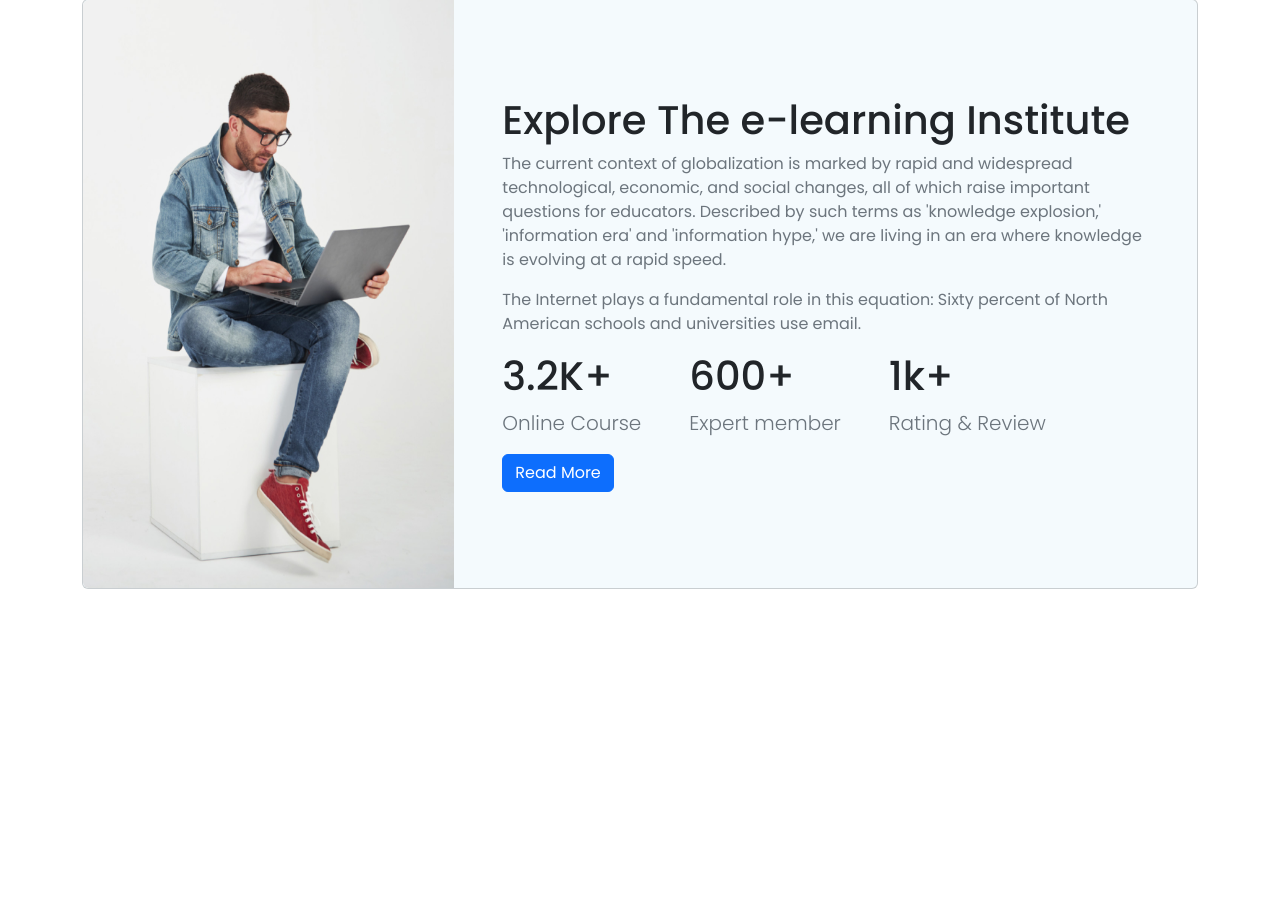
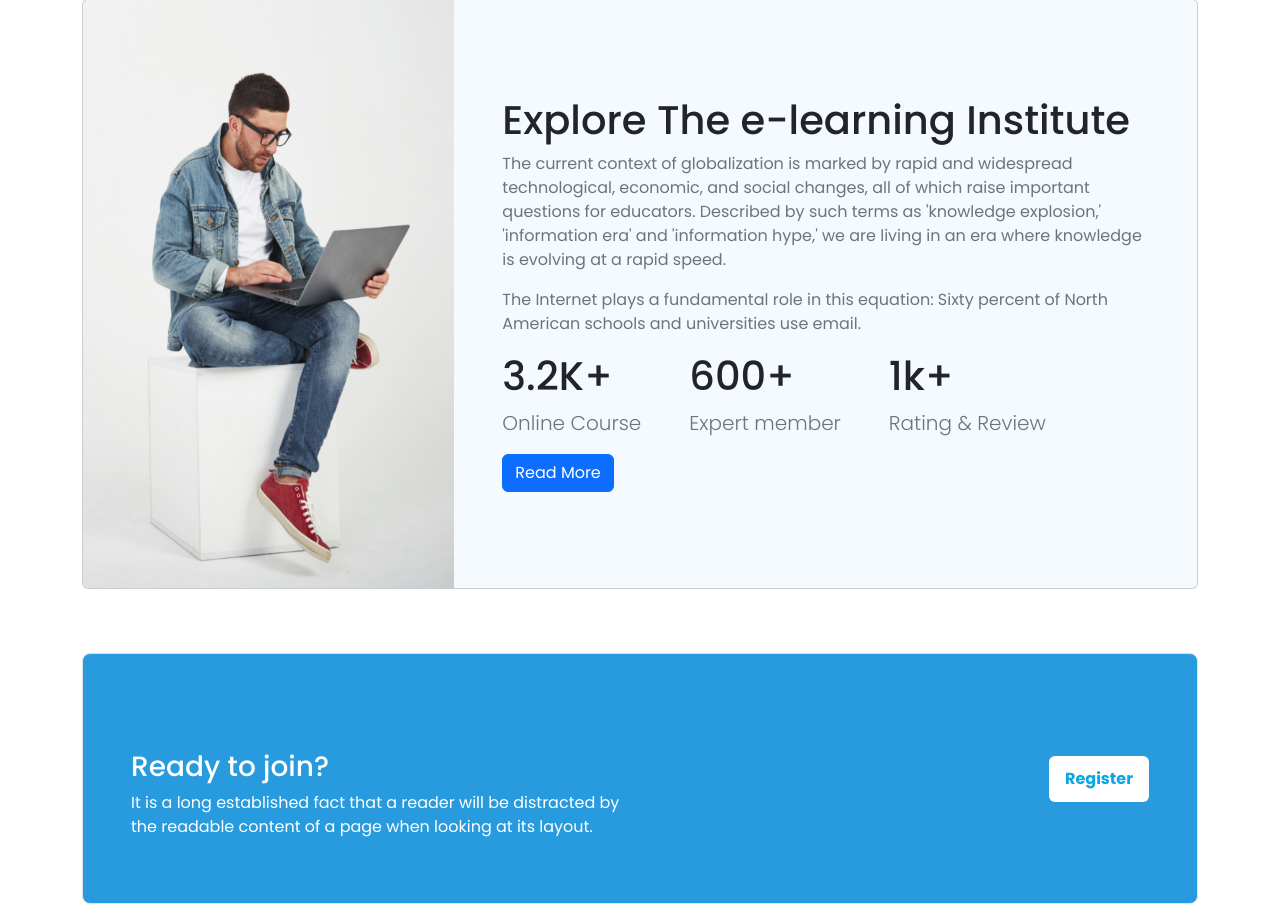
Before and after one commit to jinx71/edu-hub, a plain HTML site: page index.html in a window 1280 px wide. Shown: the part 1665-2569 px from the top of the page. Before the commit the page ends 2318 px from the top, so only its background shows below. Drawn offline with Linux system fonts and the light colour scheme.

Commit message:
register modal  section built

```diff
--- a/css/style.css
+++ b/css/style.css
@@ -52,6 +52,24 @@ body {
     background-color: #F4FAFD;
 }
 
+.register-now {
+    background-color: #289BDE;
+}
+
+.register-button,
+.register-button:hover,
+.register-button:focus {
+    background-color: white;
+    outline: skyblue;
+    color: rgb(9, 167, 230);
+    padding: 10px 15px;
+    font-weight: bold;
+}
+
+.register-button:hover {
+    outline: rgba(27, 175, 238, 0.872);
+}
+
 @media (max-width: 576px) {
     .carousel-caption {
         top: 0%;
--- a/index.html
+++ b/index.html
@@ -298,6 +298,46 @@
                 </div>
             </div>
         </section>
+        <section class="register">
+            <div class="container">
+                <div
+                    class="d-flex flex-column flex-lg-row justify-content-between align-items-center text-white p-5 border rounded-3 register-now">
+                    <div class="mt-5 col-md-6 col-12">
+                        <h3>Ready to join?</h3>
+                        <p class=""> It is a long established fact that a reader will be distracted by the readable
+                            content of a
+                            page
+                            when looking at its layout.</p>
+                    </div>
+                    <div class="col-md-6 col-12 d-flex justify-content-center justify-content-lg-end">
+                        <button class="btn register-button" data-bs-toggle="modal"
+                            data-bs-target="#register">Register</button>
+
+                    </div>
+
+                </div>
+                <!-- Modal -->
+                <div class="modal fade" id="register" tabindex="-1" aria-labelledby="exampleModalLabel"
+                    aria-hidden="true">
+                    <div class="modal-dialog">
+                        <div class="modal-content">
+                            <div class="modal-header">
+                                <h5 class="modal-title" id="exampleModalLabel">New User?</h5>
+                                <button type="button" class="btn-close" data-bs-dismiss="modal"
+                                    aria-label="Close"></button>
+                            </div>
+                            <div class="modal-body">
+                                Sign Up Form
+                            </div>
+                            <div class="modal-footer">
+                                <button type="button" class="btn btn-secondary" data-bs-dismiss="modal">Later</button>
+                                <button type="button" class="btn btn-primary">Sign Up</button>
+                            </div>
+                        </div>
+                    </div>
+                </div>
+            </div>
+        </section>
     </main>
     <!-- bootstrap js library -->
     <script src="./js/bootstrap.bundle.js"></script>
```
